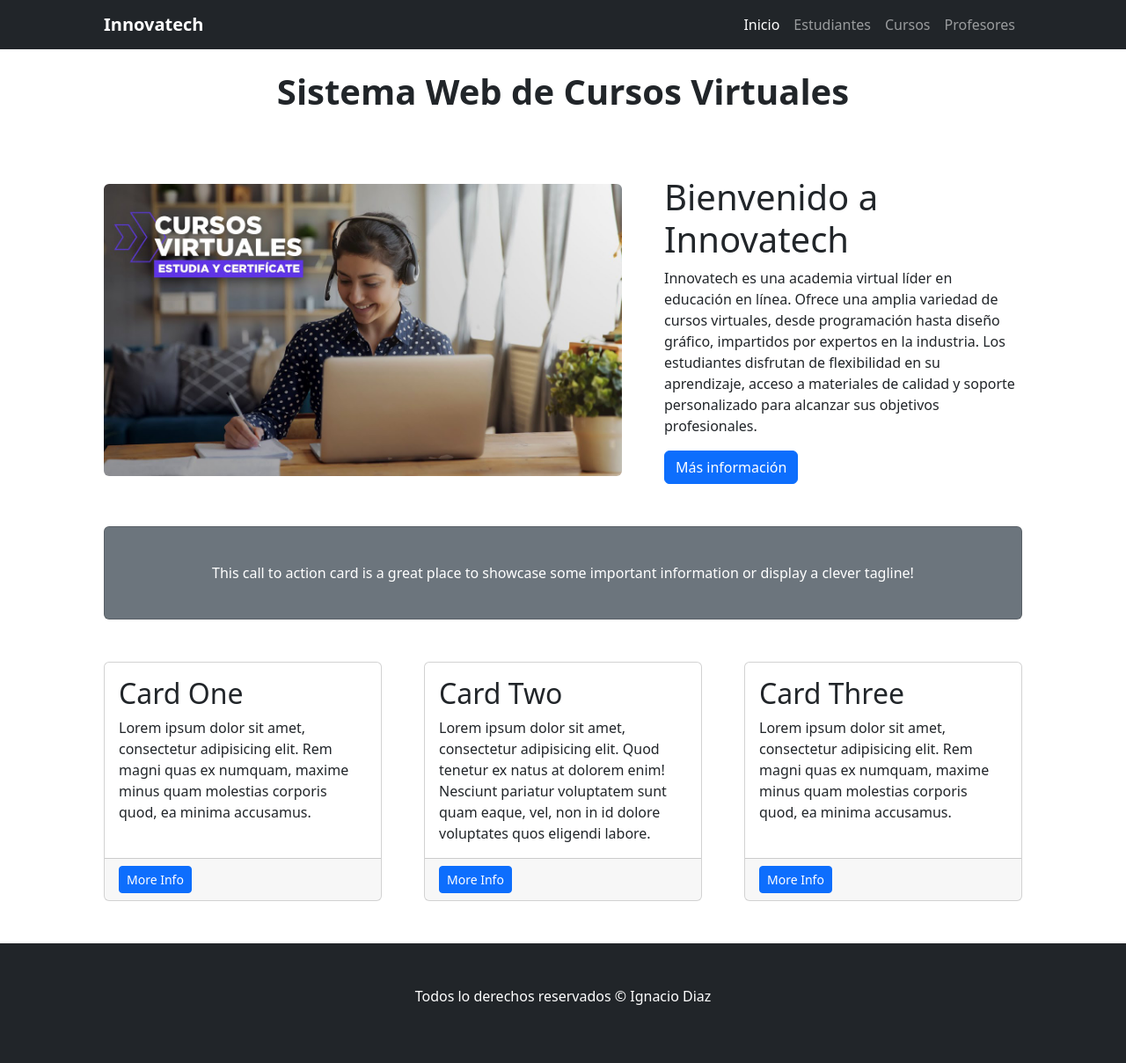
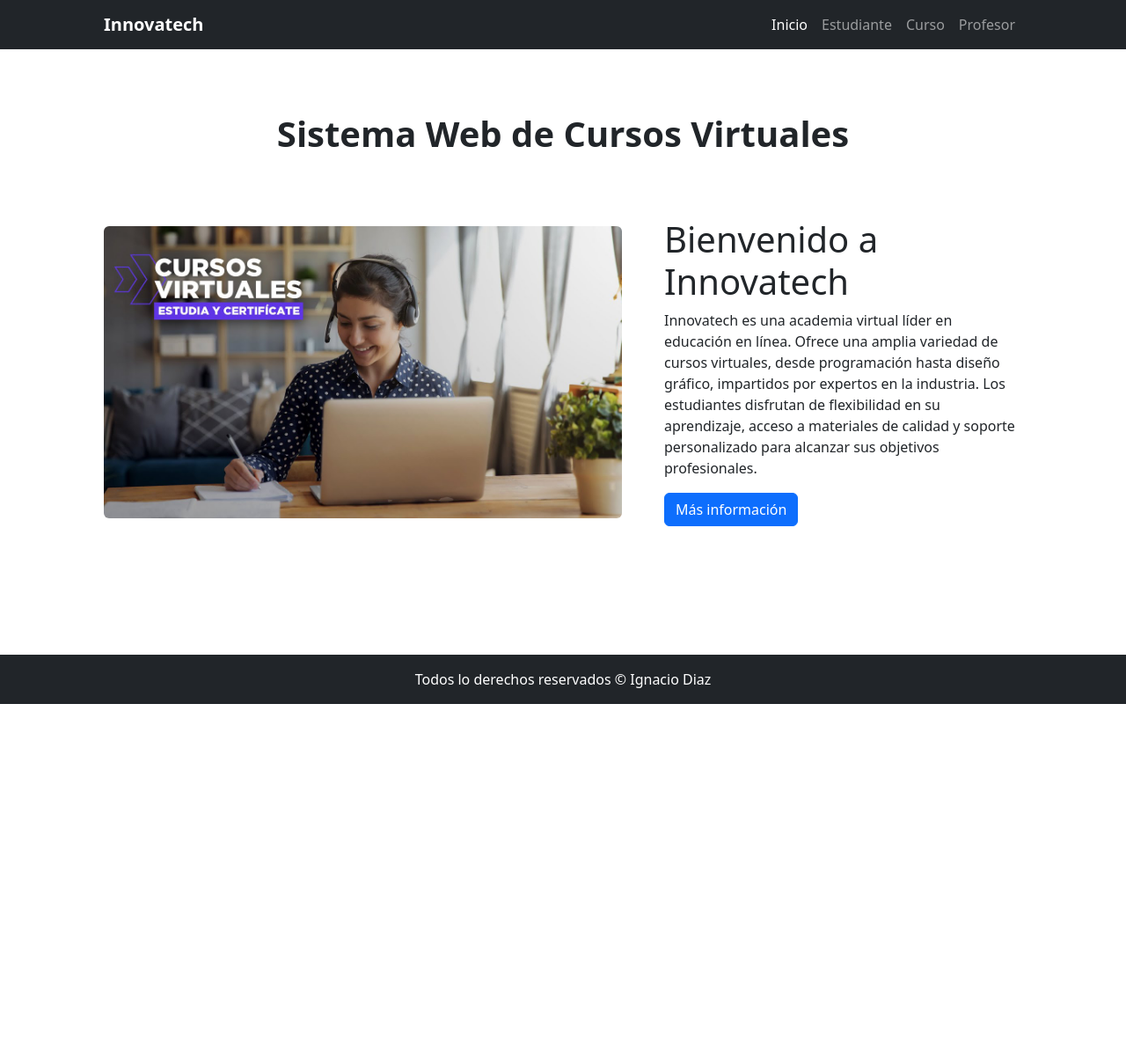
Before and after one commit to ignaciodiazdev/diaz-tercera-pre-entrega, a Django app: page / in a window 1280 px wide. Shown: the whole page at 88% size. After the commit the page ends 800 px from the top, so only its background shows below. Run offline with Django 5.2, Linux system fonts and the light colour scheme; some libraries are stand-ins or nearby versions.

Commit message:
modified: estructura html y clases bootstrap

```diff
--- a/project/core/templates/core/base.html
+++ b/project/core/templates/core/base.html
@@ -17,7 +17,7 @@
         <!-- Responsive navbar-->
         {% include 'core/components/navbar.html' %}
         <!-- Page Content-->
-        <div class="container px-4 px-lg-5">
+        <div class="container px-4 px-lg-5 my-5">
             <h1 class="text-center py-4 fw-bold ">
                 {% block titulo %} {% endblock titulo %}
             </h1>
--- a/project/core/templates/core/components/footer.html
+++ b/project/core/templates/core/components/footer.html
@@ -1,7 +1,7 @@
-<footer class="py-5 bg-dark">
+<footer class="py-3 bg-dark fixed-bottom">
     <div class="container px-4 px-lg-5">
         <div class="m-0 text-center text-white">
-            <p> Todos lo derechos reservados &copy; Ignacio Diaz</p>
+            <span> Todos lo derechos reservados &copy; Ignacio Diaz</span>
         </div>
     </div>
 </footer>
--- a/project/core/templates/core/components/navbar.html
+++ b/project/core/templates/core/components/navbar.html
@@ -1,22 +1,22 @@
 <nav class="navbar navbar-expand-lg navbar-dark bg-dark">
     <div class="container px-5">
-        <a class="navbar-brand" href="#!"><b>Innovatech</b></a>
+        <a class="navbar-brand" href="{% url 'core:home' %}"><b>Innovatech</b></a>
         <button class="navbar-toggler" type="button" data-bs-toggle="collapse" data-bs-target="#navbarSupportedContent" aria-controls="navbarSupportedContent" aria-expanded="false" aria-label="Toggle navigation">
             <span class="navbar-toggler-icon"></span>
         </button>
         <div class="collapse navbar-collapse" id="navbarSupportedContent">
             <ul class="navbar-nav ms-auto mb-2 mb-lg-0">
                 <li class="nav-item">
-                    <a class="nav-link active" aria-current="page" href="{% url 'core:home' %}"">Inicio</a>
+                    <a class="nav-link active" aria-current="page" href="{% url 'core:home' %}">Inicio</a>
                 </li>
                 <li class="nav-item">
-                    <a class="nav-link" href="#!">Estudiantes</a>
+                    <a class="nav-link" href="{% url 'estudiante:home' %}">Estudiante</a>
                 </li>
                 <li class="nav-item">
-                    <a class="nav-link" href="#!">Cursos</a>
+                    <a class="nav-link" href="#!">Curso</a>
                 </li>
                 <li class="nav-item">
-                    <a class="nav-link" href="#!">Profesores</a>
+                    <a class="nav-link" href="#!">Profesor</a>
                 </li>
             </ul>
         </div>
--- a/project/core/templates/core/index.html
+++ b/project/core/templates/core/index.html
@@ -22,41 +22,7 @@
                 <p>
                     Innovatech es una academia virtual líder en educación en línea. Ofrece una amplia variedad de cursos virtuales, desde programación hasta diseño gráfico, impartidos por expertos en la industria. Los estudiantes disfrutan de flexibilidad en su aprendizaje, acceso a materiales de calidad y soporte personalizado para alcanzar sus objetivos profesionales.
                 </p>
-                <a class="btn btn-primary" href="#!">Más información</a>
-            </div>
-        </div>
-        <!-- Call to Action-->
-        <div class="card text-white bg-secondary my-5 py-4 text-center">
-            <div class="card-body"><p class="text-white m-0">This call to action card is a great place to showcase some important information or display a clever tagline!</p></div>
-        </div>
-        <!-- Content Row-->
-        <div class="row gx-4 gx-lg-5">
-            <div class="col-md-4 mb-5">
-                <div class="card h-100">
-                    <div class="card-body">
-                        <h2 class="card-title">Card One</h2>
-                        <p class="card-text">Lorem ipsum dolor sit amet, consectetur adipisicing elit. Rem magni quas ex numquam, maxime minus quam molestias corporis quod, ea minima accusamus.</p>
-                    </div>
-                    <div class="card-footer"><a class="btn btn-primary btn-sm" href="#!">More Info</a></div>
-                </div>
-            </div>
-            <div class="col-md-4 mb-5">
-                <div class="card h-100">
-                    <div class="card-body">
-                        <h2 class="card-title">Card Two</h2>
-                        <p class="card-text">Lorem ipsum dolor sit amet, consectetur adipisicing elit. Quod tenetur ex natus at dolorem enim! Nesciunt pariatur voluptatem sunt quam eaque, vel, non in id dolore voluptates quos eligendi labore.</p>
-                    </div>
-                    <div class="card-footer"><a class="btn btn-primary btn-sm" href="#!">More Info</a></div>
-                </div>
-            </div>
-            <div class="col-md-4 mb-5">
-                <div class="card h-100">
-                    <div class="card-body">
-                        <h2 class="card-title">Card Three</h2>
-                        <p class="card-text">Lorem ipsum dolor sit amet, consectetur adipisicing elit. Rem magni quas ex numquam, maxime minus quam molestias corporis quod, ea minima accusamus.</p>
-                    </div>
-                    <div class="card-footer"><a class="btn btn-primary btn-sm" href="#!">More Info</a></div>
-                </div>
+                <a class="btn btn-primary" href="http://wa.me/51928399590" target="_blank">Más información</a>
             </div>
         </div>
     {% endblock contenido %}
```
